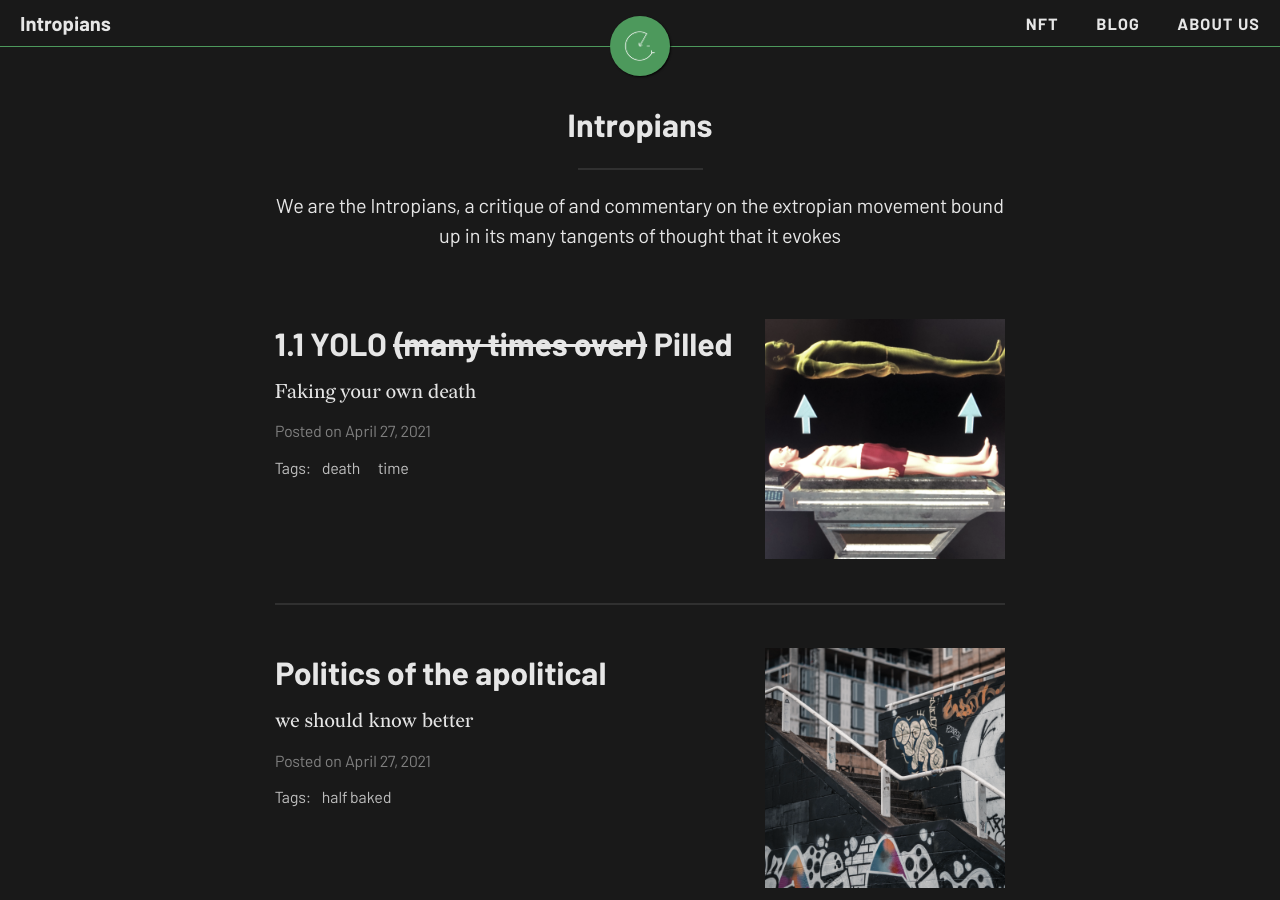
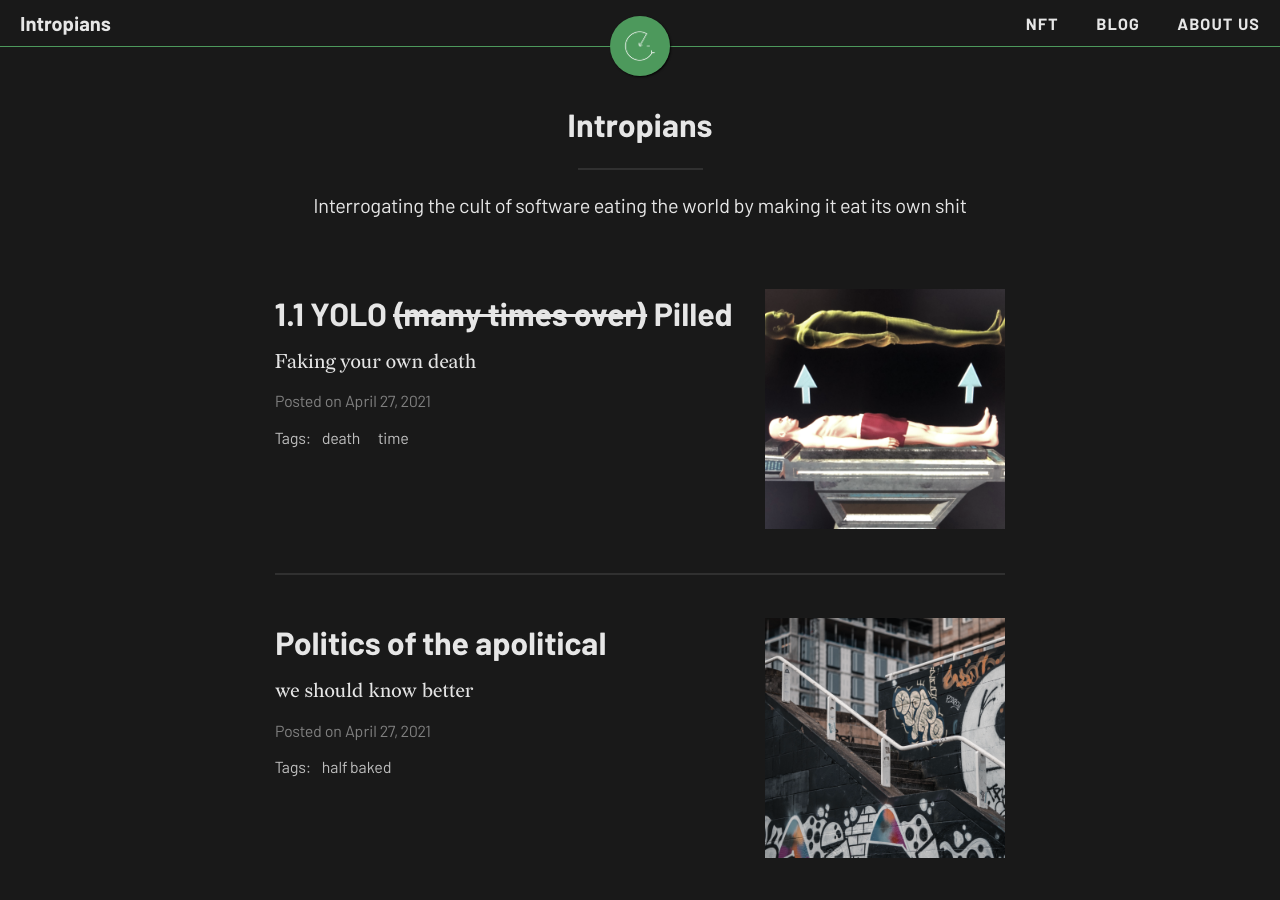
Before and after one commit to Intropians/intropians.org, a Jekyll site: the page built from index.html, in a window 1280 px wide and 900 px high. Built offline with Jekyll 4.4.1, drawn with Linux system fonts in a browser that asks for light colours; nearby versions of some CDN libraries; the list of posts is cut into pages by our own code.

Commit message:
Subtile t Intropians changed on the index page

```diff
--- a/index.html
+++ b/index.html
@@ -1,5 +1,5 @@
 ---
 layout: home
 title: Intropians
-subtitle: We are the Intropians, a critique of and commentary on the extropian movement bound up in its many tangents of thought that it evokes
+subtitle: Interrogating the cult of software eating the world by making it eat its own shit
 ---
```
